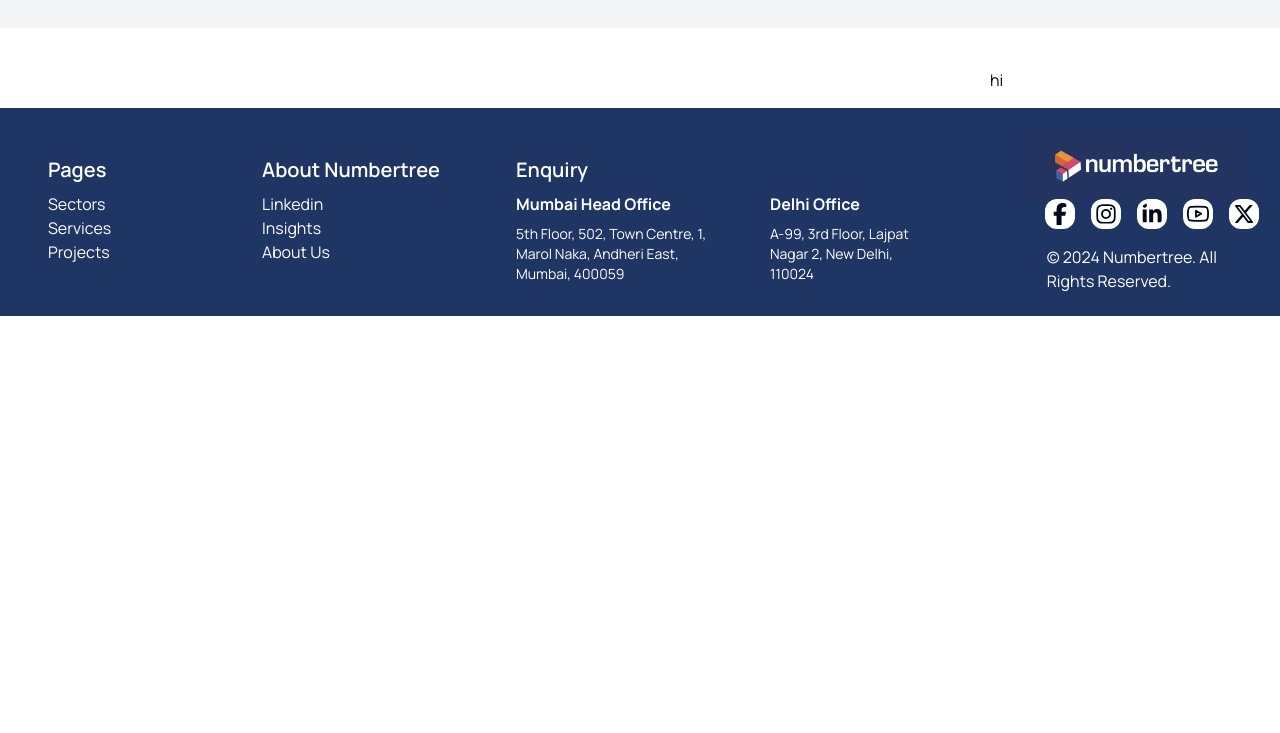
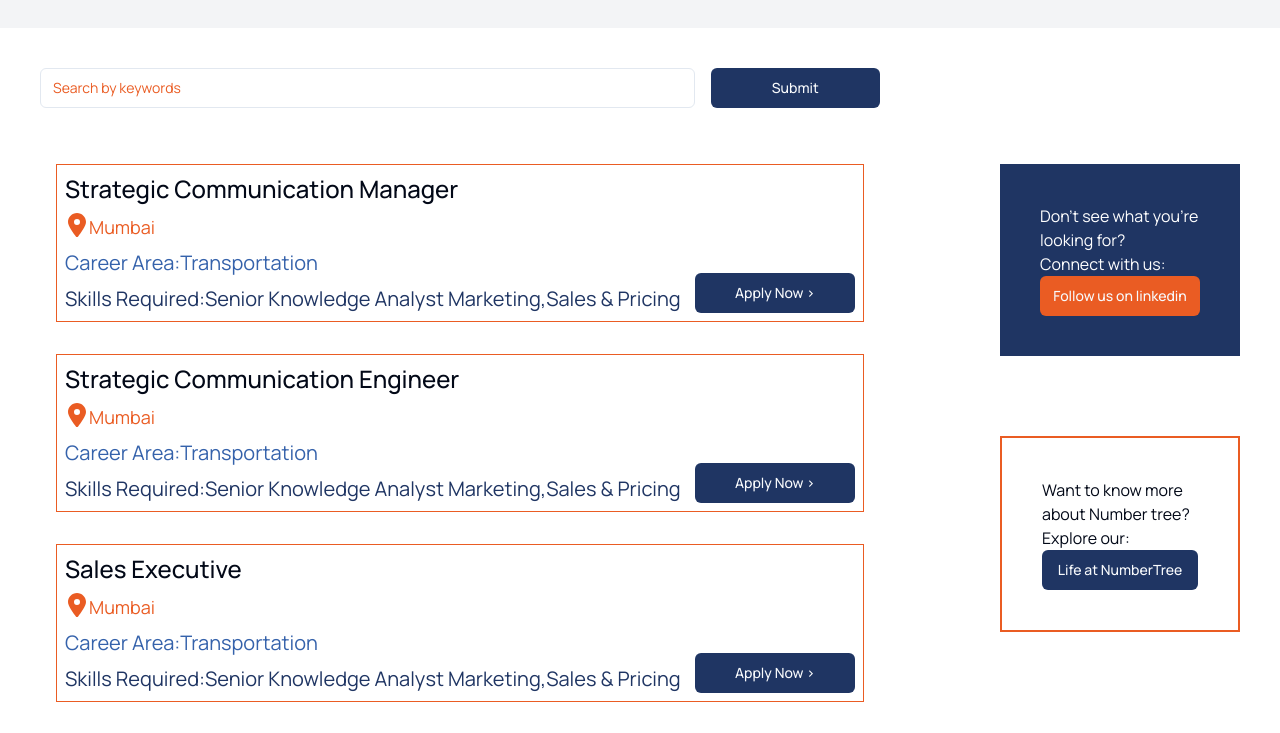
Before and after one commit to girishdigge/numbertree-app, a Next.js app: page /career/jobs in a window 1280 px wide. Shown: the part 780-1513 px from the top of the page. Before the commit the page ends 1096 px from the top, so only its background shows below. Built offline with nearby package versions, Linux system fonts and the light colour scheme.

Commit message:
jobs added

```diff
--- a/src/app/(sitemap)/career/jobs/page.tsx
+++ b/src/app/(sitemap)/career/jobs/page.tsx
@@ -1,12 +1,15 @@
 import Image from 'next/image';
 import Link from 'next/link';
-import { Tabs, TabsContent, TabsList, TabsTrigger } from '@/components/ui/tabs';
-import { Button } from '@/components/ui/button';
+import { InputSearchButton } from '@/components/sitemap/inputSearch';
 import { RxSlash } from 'react-icons/rx';
 import { IoHomeSharp } from 'react-icons/io5';
 import { FaFacebookF } from 'react-icons/fa6';
 import { FaXTwitter } from 'react-icons/fa6';
+
 import { FaLinkedinIn } from 'react-icons/fa';
+import { Jobs } from '@/data/jobs';
+import { FaLocationDot } from 'react-icons/fa6';
+import { Button } from '@/components/ui/button';
 const Page = () => {
   return (
     <div className=''>
@@ -53,8 +56,49 @@ const Page = () => {
         </h2>
       </div>
       <div className='flex flex-rows-2 '>
-        <div className='flex flex-col w-3/4 m-10'></div>
-        <div className='flex flex-col w-1/4 mt-10 ml-10'>hi</div>
+        <div className='flex flex-col w-3/4 m-10 '>
+          <InputSearchButton />
+          <div className='mt-10'>
+            {Jobs.map((job, index) => (
+              <div key={index} className='flex flex-col p-4'>
+                <div className=' flex border border-num-orange p-2'>
+                  <div className='flex flex-col w-11/12'>
+                    <h1 className='text-2xl font-medium'>{job.title}</h1>
+                    <h2 className='text-num-orange text-lg'>
+                      <span className='flex mb-2 mt-2'>
+                        <FaLocationDot size={24} color='text-num-orange' />
+                        {job.location}
+                      </span>
+                    </h2>
+                    <h3 className='text-xl mb-2 text-num-blue'>
+                      Career Area:{job.area}
+                    </h3>
+                    <h4 className='text-xl text-num-indigo'>
+                      Skills Required:{job.skills}
+                    </h4>
+                  </div>
+                  <div className='flex  flex-col-reverse'>
+                    <Button className='bg-num-indigo hover:bg-num-orange md:w-40'>
+                      Apply Now {`>`}
+                    </Button>
+                  </div>
+                </div>
+              </div>
+            ))}
+          </div>
+        </div>
+        <div className='flex flex-col w-1/4 mt-24 ml-10'>
+          <div className='flex flex-col bg-num-indigo p-10 m-10'>
+            <h1 className='text-white'>{`Don't see what you're looking for?`}</h1>
+            <h2 className='text-white'>Connect with us:</h2>
+            <Button className='bg-num-orange'>Follow us on linkedin</Button>
+          </div>
+          <div className='flex flex-col border-2 border-num-orange p-10 m-10'>
+            <h1>{`Want to know more about Number tree?`}</h1>
+            <h2>Explore our:</h2>
+            <Button className='bg-num-indigo'>Life at NumberTree</Button>
+          </div>
+        </div>
       </div>
     </div>
   );
--- /dev/null
+++ b/src/app/(sitemap)/career/jobs/search/page.tsx
@@ -0,0 +1,65 @@
+import { redirect } from 'next/navigation';
+import { Jobs } from '@/data/jobs';
+import { FaLocationDot } from 'react-icons/fa6';
+import { Button } from '@/components/ui/button';
+interface SearchPageProps {
+  searchParams: {
+    term: string;
+  };
+}
+export default async function SearchPage({ searchParams }: SearchPageProps) {
+  const { term } = searchParams;
+  if (!term) {
+    redirect('/career/jobs');
+  }
+  const filteredJobs = Jobs.filter(
+    (job) =>
+      job.title.toLowerCase().includes(term.toLowerCase()) ||
+      job.location.toLowerCase().includes(term.toLowerCase()) ||
+      job.skills.toLowerCase().includes(term.toLowerCase()) ||
+      job.area.toLowerCase().includes(term.toLowerCase())
+  );
+  if (filteredJobs.length === 0) {
+    return (
+      <div className='flex items-center justify-center h-96 mt-10 '>
+        <h1 className='text-2xl text-num-orange '>
+          There are no openings for {`"`}
+          {term}
+          {`"`}
+        </h1>
+      </div>
+    );
+  }
+  return (
+    <div className='flex items-center justify-center'>
+      <div className='mt-20 w-3/4'>
+        {filteredJobs.map((job, index) => (
+          <div key={index} className='flex flex-col p-4'>
+            <div className=' flex border border-num-orange p-2'>
+              <div className='flex flex-col w-11/12'>
+                <h1 className='text-2xl font-medium'>{job.title}</h1>
+                <h2 className='text-num-orange text-lg'>
+                  <span className='flex mb-2 mt-2'>
+                    <FaLocationDot size={24} color='text-num-orange' />
+                    {job.location}
+                  </span>
+                </h2>
+                <h3 className='text-xl mb-2 text-num-blue'>
+                  Career Area:{job.area}
+                </h3>
+                <h4 className='text-xl text-num-indigo'>
+                  Skills Required:{job.skills}
+                </h4>
+              </div>
+              <div className='flex  flex-col-reverse'>
+                <Button className='bg-num-indigo hover:bg-num-orange md:w-40'>
+                  Apply Now {`>`}
+                </Button>
+              </div>
+            </div>
+          </div>
+        ))}
+      </div>
+    </div>
+  );
+}
--- a/src/app/(sitemap)/career/page.tsx
+++ b/src/app/(sitemap)/career/page.tsx
@@ -80,7 +80,7 @@ const Page = () => {
           </p>
           <Link href={`/career/jobs`}>
             <Button className='w-40 text-lg bg-num-indigo  hover:bg-num-orange'>
-              Read More
+              Apply Now {`>`}
             </Button>
           </Link>
         </div>
@@ -105,7 +105,7 @@ const Page = () => {
               </p>
               <Link href={`/career/life-at-numbertree`}>
                 <Button className='w-40 text-lg bg-num-orange  hover:bg-white hover:text-num-orange'>
-                  Read More
+                  Read More {`>`}
                 </Button>
               </Link>
             </div>
@@ -132,7 +132,7 @@ const Page = () => {
             </div>
             <Link href={`/about`}>
               <Button className='w-40 text-lg bg-num-indigo  hover:bg-num-orange'>
-                Read More
+                Read More {`>`}
               </Button>
             </Link>
           </div>
@@ -172,7 +172,7 @@ const Page = () => {
             </div>
             <Link href={`/about`}>
               <Button className='w-40 text-lg bg-num-indigo  hover:bg-num-orange'>
-                Read More
+                Read More {`>`}
               </Button>
             </Link>
           </div>
--- a/src/app/navbar/navigationBar.tsx
+++ b/src/app/navbar/navigationBar.tsx
@@ -233,7 +233,7 @@ export function NavigationBar() {
         <NavigationMenuItem>
           <Link href='/bim' legacyBehavior passHref>
             <div className=' mb-0.5'>
-              <NavigationMenuLink className='hover:bg-gray-100 text-sm font-medium px-4 py-2'>
+              <NavigationMenuLink className='hover:bg-gray-100 text-sm font-medium px-4 py-2 hover:cursor-pointer'>
                 BIM
               </NavigationMenuLink>
             </div>
@@ -284,9 +284,18 @@ export function NavigationBar() {
           </NavigationMenuContent>
         </NavigationMenuItem>
         <NavigationMenuItem>
+          <Link href='/insights' legacyBehavior passHref>
+            <div className=' mb-0.5'>
+              <NavigationMenuLink className='hover:bg-gray-100 text-sm font-medium px-4 py-2 hover:cursor-pointer'>
+                Insights / Blogs
+              </NavigationMenuLink>
+            </div>
+          </Link>
+        </NavigationMenuItem>
+        <NavigationMenuItem>
           <Link href='/career' legacyBehavior passHref>
             <div className=' mb-0.5'>
-              <NavigationMenuLink className='hover:bg-gray-100 text-sm font-medium px-4 py-2'>
+              <NavigationMenuLink className='hover:bg-gray-100 text-sm font-medium px-4 py-2 hover:cursor-pointer'>
                 Career
               </NavigationMenuLink>
             </div>
@@ -295,22 +304,14 @@ export function NavigationBar() {
         <NavigationMenuItem>
           <Link href='/contact' legacyBehavior passHref>
             <div className=' mb-0.5'>
-              <NavigationMenuLink className='hover:bg-gray-100 text-sm font-medium px-4 py-2'>
+              <NavigationMenuLink className='hover:bg-gray-100 text-sm font-medium px-4 py-2 hover:cursor-pointer'>
                 Contact us
               </NavigationMenuLink>
             </div>
           </Link>
         </NavigationMenuItem>
-        {/* <NavigationMenuItem>
-          <Link href='/resources' legacyBehavior passHref>
-            <div className=' mb-0.5'>
-              <NavigationMenuLink className='hover:bg-gray-100 text-sm font-medium  px-4 py-2 '>
-                Blogs
-              </NavigationMenuLink>
-            </div>
-          </Link>
-        </NavigationMenuItem>
-        <Separator orientation='vertical' className='bg-pink-400 w-1 h-10' />*/}
+
+        {/* <Separator orientation='vertical' className='bg-pink-400 w-1 h-10' /> */}
       </NavigationMenuList>
     </NavigationMenu>
   );
--- /dev/null
+++ b/src/components/sitemap/inputSearch.tsx
@@ -0,0 +1,24 @@
+'use client';
+import { Button } from '@/components/ui/button';
+import { Input } from '@/components/ui/input';
+import { useSearchParams } from 'next/navigation';
+import { search } from '@/lib/search';
+export function InputSearchButton() {
+  const searchParams = useSearchParams();
+  return (
+    <form action={search}>
+      <div className='flex w-full items-center space-x-4'>
+        <Input
+          name='term'
+          type='string'
+          className='border-num- text-num-orange placeholder:text-num-orange'
+          placeholder='Search by keywords'
+          defaultValue={searchParams.get('term') || ''}
+        />
+        <Button type='submit' className='w-1/4 bg-num-indigo'>
+          Submit
+        </Button>
+      </div>
+    </form>
+  );
+}
--- a/src/data/jobs.js
+++ b/src/data/jobs.js
@@ -0,0 +1,32 @@
+export const Jobs = [
+  {
+    title: 'Strategic Communication Manager',
+    location: 'Mumbai',
+    skills: 'Senior Knowledge Analyst Marketing,Sales & Pricing',
+    area: 'Transportation',
+  },
+  {
+    title: 'Strategic Communication Engineer',
+    location: 'Mumbai',
+    skills: 'Senior Knowledge Analyst Marketing,Sales & Pricing',
+    area: 'Transportation',
+  },
+  {
+    title: 'Sales Executive',
+    location: 'Mumbai',
+    skills: 'Senior Knowledge Analyst Marketing,Sales & Pricing',
+    area: 'Transportation',
+  },
+  {
+    title: 'Systems Engineer',
+    location: 'Mumbai',
+    skills: 'Senior Knowledge Analyst Marketing,Sales & Pricing',
+    area: 'Transportation',
+  },
+  {
+    title: 'Tech Lead',
+    location: 'Mumbai',
+    skills: 'Senior Knowledge Analyst Marketing,Sales & Pricing',
+    area: 'Transportation',
+  },
+];
--- /dev/null
+++ b/src/lib/search.ts
@@ -0,0 +1,12 @@
+'use server';
+
+import { redirect } from 'next/navigation';
+
+export async function search(formData: FormData) {
+  const term = formData.get('term');
+
+  if (typeof term !== 'string' || !term) {
+    redirect('/career/jobs');
+  }
+  redirect(`/career/jobs/search?term=${term}`);
+}
```
